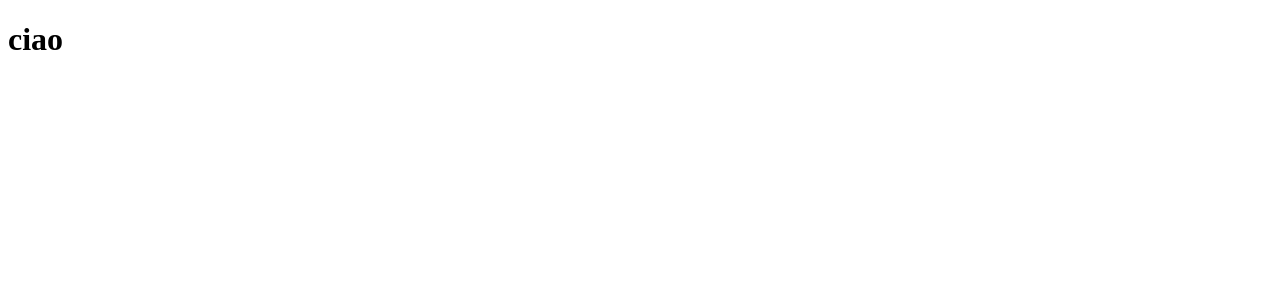
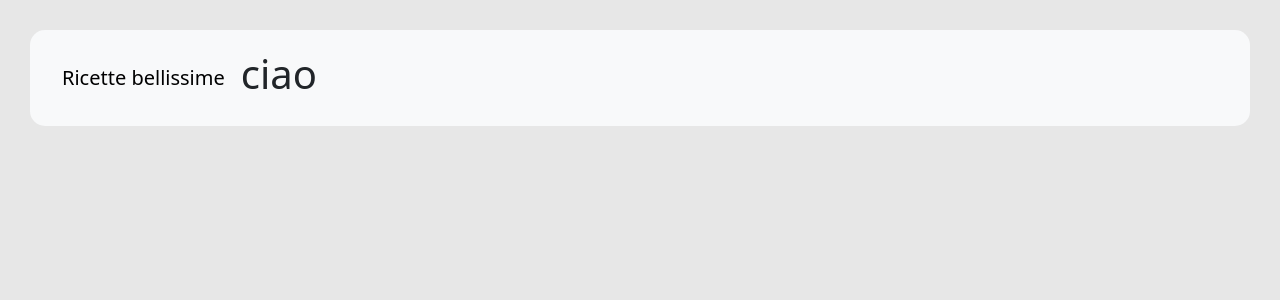
Before and after one commit to albygone/Angular-Recipes-Book, an Angular app: page / in a window 1280 px wide. Shown: the top 300 px of the page. Built offline with nearby package versions, Linux system fonts and the light colour scheme.

Commit message:
iniziata ui

```diff
--- a/src/app/app.component.css
+++ b/src/app/app.component.css
@@ -0,0 +1,8 @@
+body,
+html {
+  justify-content: flex-start;
+  width: 100vw;
+  height: 100vh;
+  overflow-x: hidden;
+  background-color: #e7e7e7;
+}
--- a/src/app/app.component.html
+++ b/src/app/app.component.html
@@ -1 +1,11 @@
-<h1>ciao</h1>
+<link href="https://cdn.jsdelivr.net/npm/bootstrap@5.3.2/dist/css/bootstrap.min.css" rel="stylesheet">
+<script src="https://cdn.jsdelivr.net/npm/bootstrap@5.3.2/dist/js/bootstrap.bundle.min.js"></script>
+
+<html>
+
+<body>
+   <app-navbar></app-navbar>
+
+</body>
+
+</html>
--- a/src/app/app.module.ts
+++ b/src/app/app.module.ts
@@ -3,10 +3,14 @@
 
 import { AppRoutingModule } from './app-routing.module';
 import { AppComponent } from './app.component';
+import { NavbarComponent } from './navbar/navbar.component';
+import { RicetteSearchComponent } from './ricette-search/ricette-search.component';
 
 @NgModule({
   declarations: [
-    AppComponent
+    AppComponent,
+    NavbarComponent,
+    RicetteSearchComponent
   ],
   imports: [
     BrowserModule,
--- /dev/null
+++ b/src/app/navbar/navbar.component.css
@@ -0,0 +1,13 @@
+nav,
+main {
+  width: 100%;
+}
+
+nav {
+  margin: 30px !important;
+  border-radius: 15px;
+  width: calc(100vw - 60px) !important;
+  padding: 20px !important;
+  position: fixed !important;
+  top: 0;
+}
--- /dev/null
+++ b/src/app/navbar/navbar.component.html
@@ -0,0 +1,12 @@
+<nav class="navbar navbar-expand-lg bg-body-tertiary">
+   <div class="container-fluid">
+      <a class="navbar-brand" href="#">Ricette bellissime</a>
+      <button class="navbar-toggler" type="button" data-bs-toggle="collapse" data-bs-target="#navbarSupportedContent"
+         aria-controls="navbarSupportedContent" aria-expanded="false" aria-label="Toggle navigation">
+         <span class="navbar-toggler-icon"></span>
+      </button>
+      <div class="collapse navbar-collapse" id="navbarSupportedContent">
+         <h1>ciao</h1>
+      </div>
+   </div>
+</nav>
--- /dev/null
+++ b/src/app/ricette-search/ricette-search.component.html
@@ -0,0 +1 @@
+<p>ricette-search works!</p>
```
Also changed, not shown: src/app/navbar/navbar.component.ts (added, +10 -0 lines), src/app/ricette-search/ricette-search.component.ts (added, +10 -0 lines), src/app/ricette-search/ricette-search.component.css (added).
